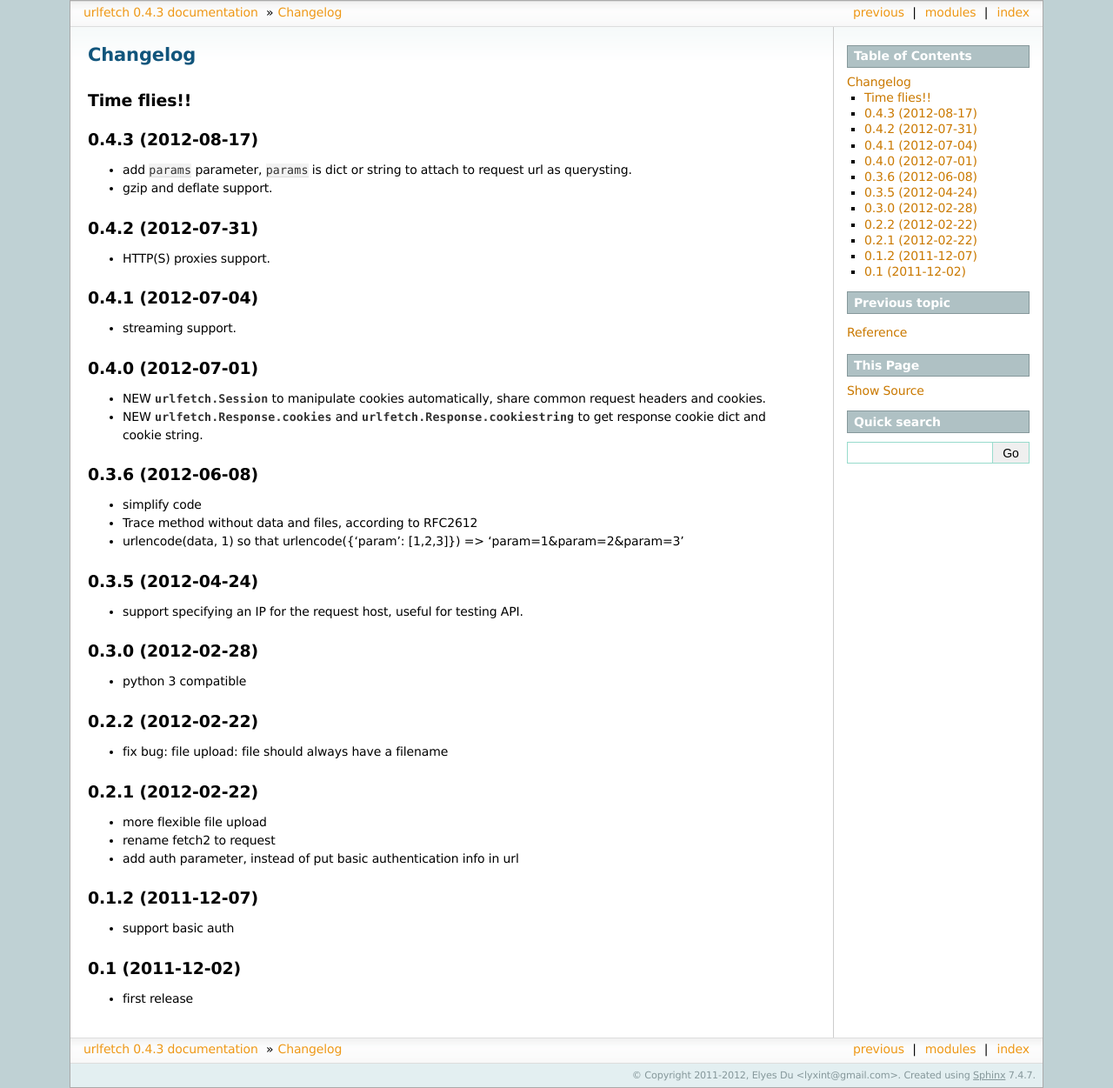
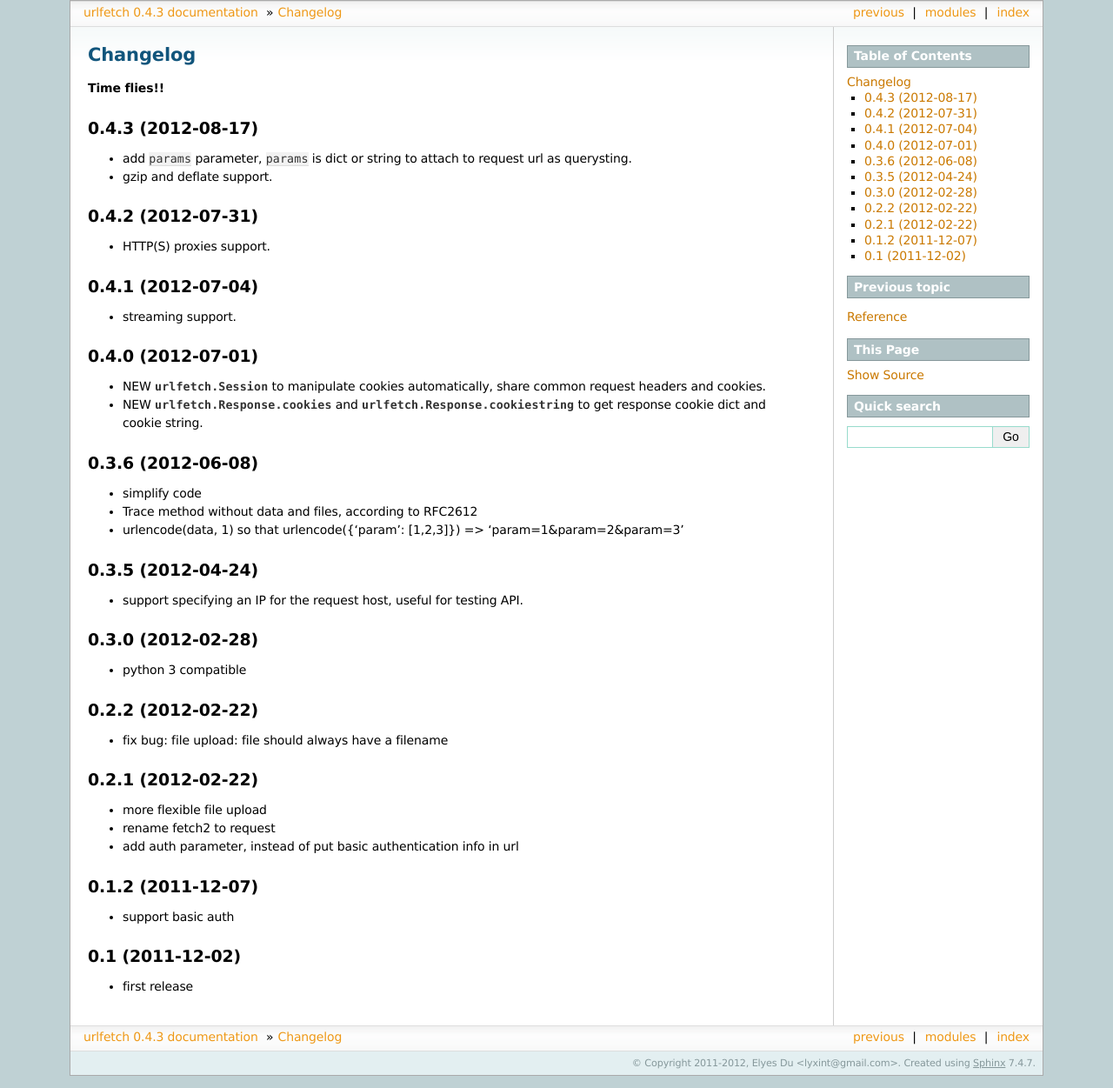
Before and after one commit to ifduyue/urlfetch, a Sphinx documentation site: the page built from doc/changelog.rst, in a window 1280 px wide. Shown: the whole page at 87% size. Built offline with Sphinx 7.4.7, drawn with Linux system fonts in a browser that asks for light colours.

Commit message:
update changelog.rst

```diff
--- a/doc/changelog.rst
+++ b/doc/changelog.rst
@@ -1,8 +1,7 @@
 Changelog
 ===========
 
-Time flies!!
-+++++++++++++++++++
+**Time flies!!**
 
 0.4.3 (2012-08-17)
 +++++++++++++++++++
```
